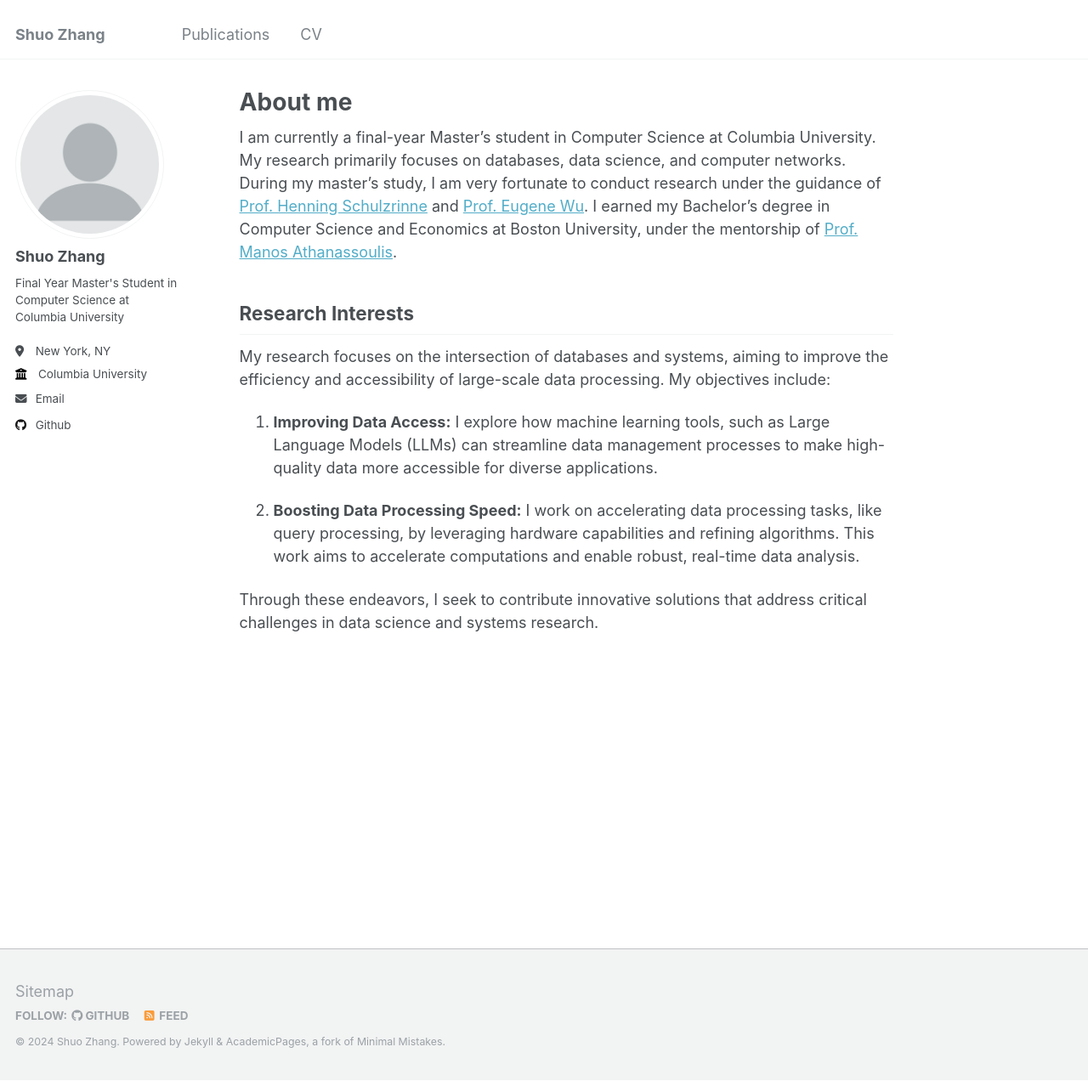
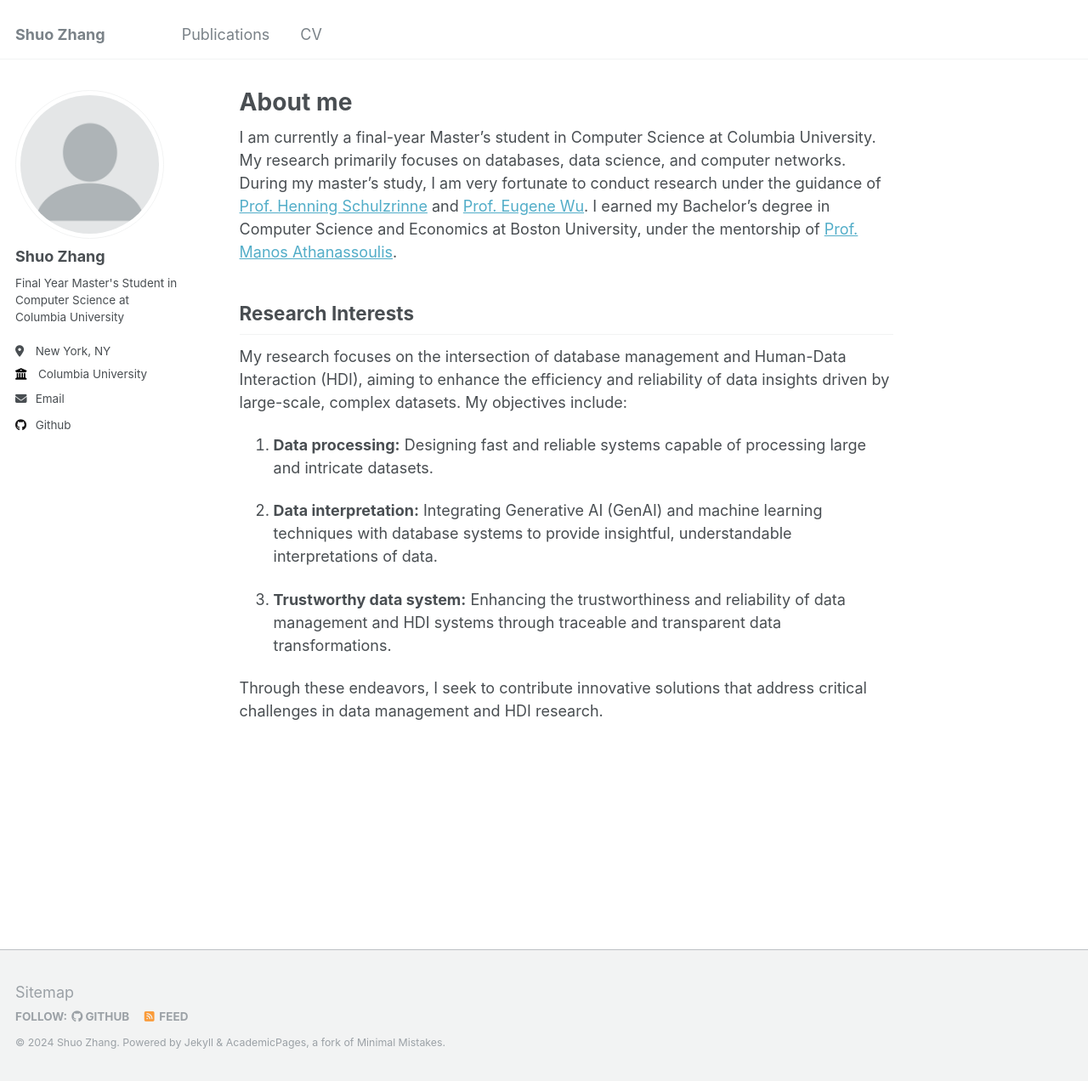
Before and after one commit to Inverse0/Inverse0.github.io, a Jekyll site: the page built from _pages/about.md, in a window 1280 px wide and 1272 px high. Shown: the whole window at 85% size. Built offline with Jekyll 4.4.1, drawn with Linux system fonts in a browser that asks for light colours.

Commit message:
Update about.md

```diff
--- a/_pages/about.md
+++ b/_pages/about.md
@@ -13,10 +13,12 @@ I am currently a final-year Master's student in Computer Science at Columbia Uni
 Research Interests
 ------
 
-My research focuses on the intersection of databases and systems, aiming to improve the efficiency and accessibility of large-scale data processing. My objectives include:
+My research focuses on the intersection of database management and Human-Data Interaction (HDI), aiming to enhance the efficiency and reliability of data insights driven by large-scale, complex datasets. My objectives include:
 
-1. **Improving Data Access:** I explore how machine learning tools, such as Large Language Models (LLMs) can streamline data management processes to make high-quality data more accessible for diverse applications.
+1. **Data processing:** Designing fast and reliable systems capable of processing large and intricate datasets.
 
-2. **Boosting Data Processing Speed:** I work on accelerating data processing tasks, like query processing, by leveraging hardware capabilities and refining algorithms. This work aims to accelerate computations and enable robust, real-time data analysis.
+2. **Data interpretation:** Integrating Generative AI (GenAI) and machine learning techniques with database systems to provide insightful, understandable interpretations of data.
 
-Through these endeavors, I seek to contribute innovative solutions that address critical challenges in data science and systems research.
+3. **Trustworthy data system:** Enhancing the trustworthiness and reliability of data management and HDI systems through traceable and transparent data transformations.
+
+Through these endeavors, I seek to contribute innovative solutions that address critical challenges in data management and HDI research.
```
